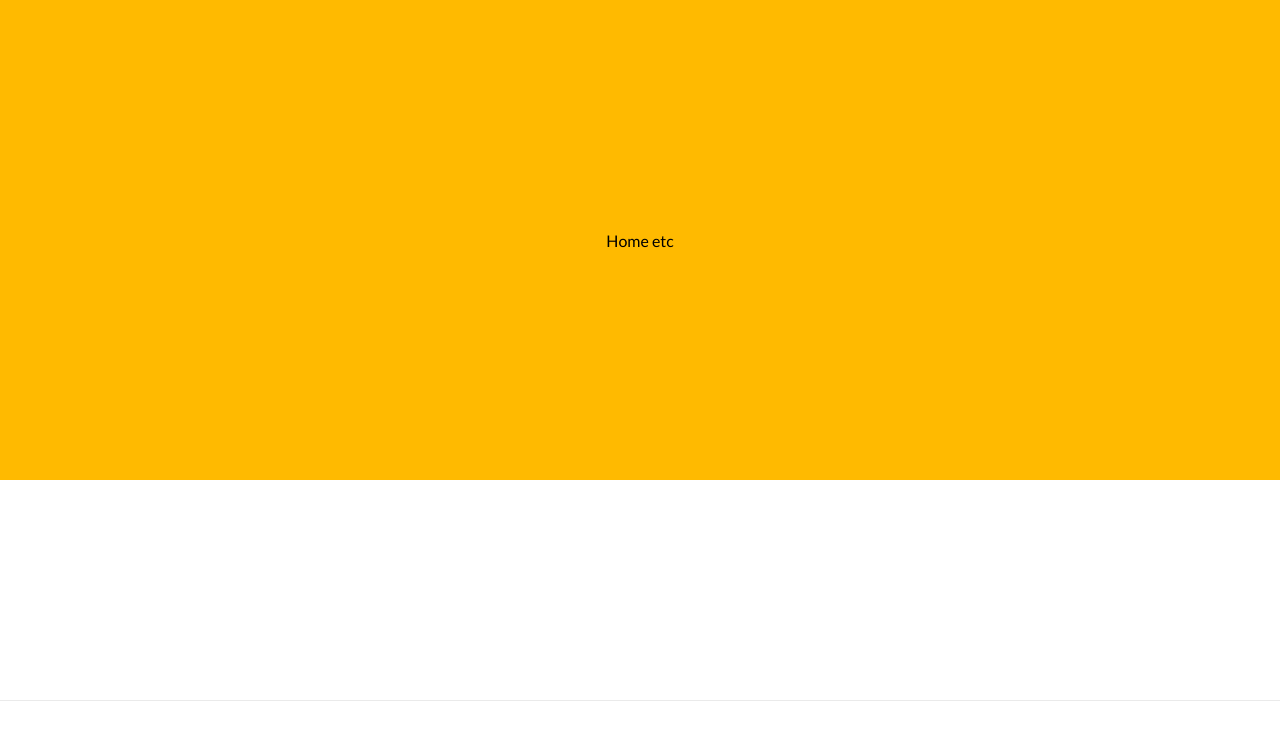
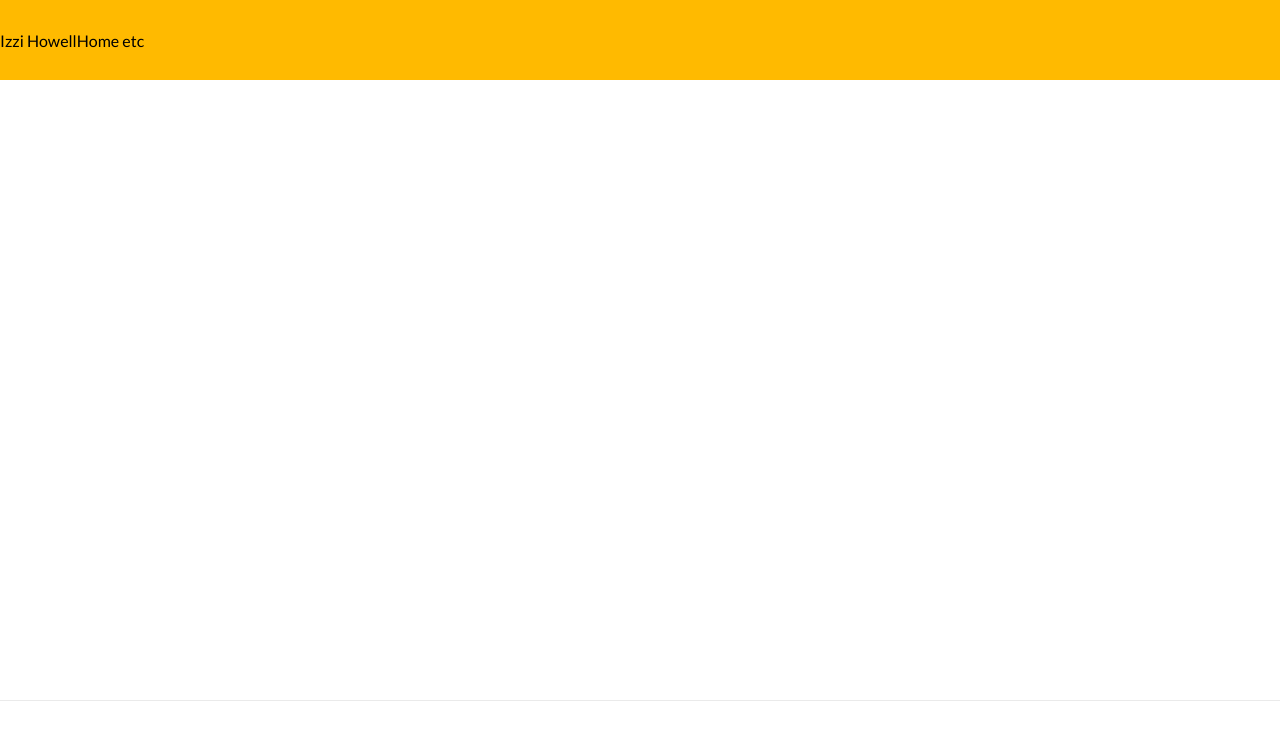
Before and after one commit to ajsevillano/izzihowell.com, a Next.js app: page / in a window 1280 px wide. Shown: the top 740 px of the page. Built offline with nearby package versions, Linux system fonts and the light colour scheme.

Commit message:
Add styles to header & rearrange html

```diff
--- a/pages/index.js
+++ b/pages/index.js
@@ -14,12 +14,13 @@ export default function Home() {
         <link rel="icon" href="/favicon.ico" />
       </Head>
       <header className={styles.header}>
+        <div className="logo">Izzi Howell</div>
         <nav>Home etc</nav>
-        <div className="herobanner">
-          <div className="text"></div>
-          <div className="picture"></div>
-        </div>
       </header>
+      <div className="herobanner">
+        <div className="text"></div>
+        <div className="picture"></div>
+      </div>
 
       <main className={styles.main}></main>
 
--- a/styles/Home.module.css
+++ b/styles/Home.module.css
@@ -115,11 +115,11 @@
 .header {
   background-color: #ffba00;
   width: 100%;
-  min-height: 60vh;
+  min-height: 10vh;
   display: flex;
-  justify-content: center;
+  justify-content: left;
   align-items: center;
-  flex-direction: column;
+  flex-direction: row;
 }
 
 @media (max-width: 600px) {
```
